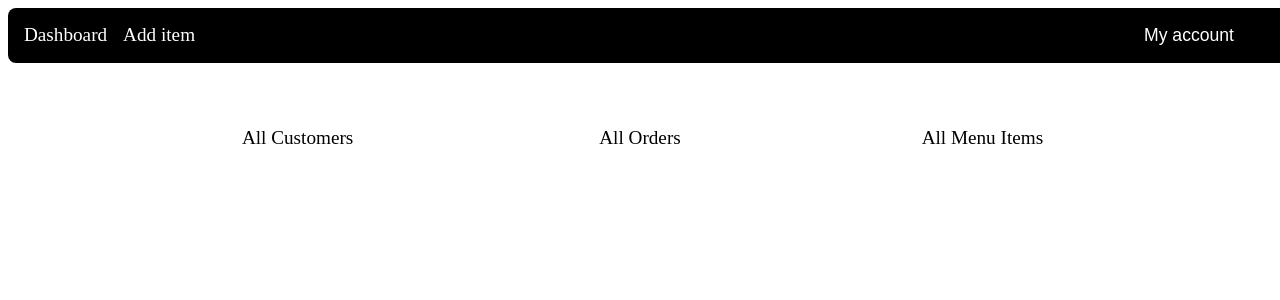
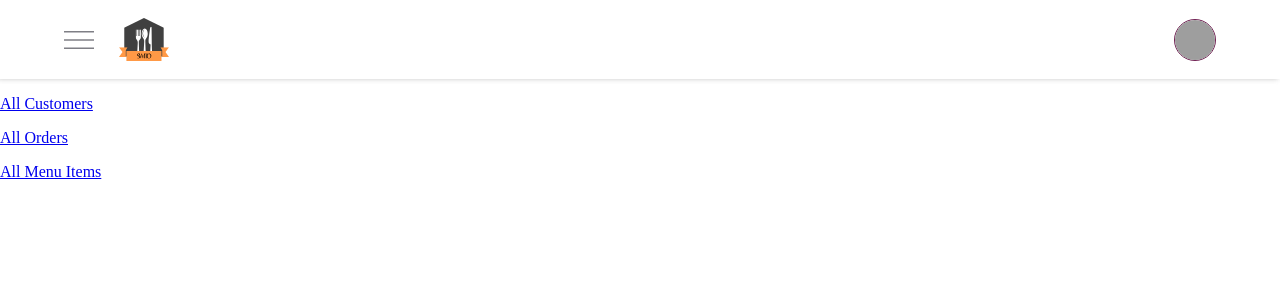
Before and after one commit to ASHIK11ab/swito, a Flask app: page /admin in a window 1280 px wide. Shown: the top 300 px of the page. Run offline with Flask 2, Linux system fonts and the light colour scheme; the visitor is signed in with stand-in values (Sample User, id 1); parts of the project's set-up code (start-up, migrations or seed data) failed here and were passed over; grey boxes are pictures that could not be loaded.

Commit message:
updated admin layout admin_layout.html

```diff
--- a/templates/admin_layout.html
+++ b/templates/admin_layout.html
@@ -3,22 +3,119 @@
 <head>
   <meta charset="UTF-8">
   <meta name="viewport" content="width=device-width, initial-scale=1.0">
-  <link rel="stylesheet" href="{{ url_for('static', filename = 'css/styles.css') }}">
-  <title>{% block title %} {% endblock %}</title>
+  <link rel="stylesheet" href="{{ url_for('static', filename = 'css/app-header.css') }}">
+  <link rel="stylesheet" href="{{ url_for('static', filename = 'css/app-sidebar.css') }}">
+  <link rel="stylesheet" href="{{ url_for('static', filename='css/app-mobile-nav.css') }}">
+  <title> {% block title %} {% endblock %}</title>
 </head>
 <body>
-  <div class="nav">
-    <a href="{{ url_for('admin') }}">Dashboard</a>
-    <a href="{{ url_for('add_item') }} " id="add-item">Add item</a>
-    <div class="dropdown">
-      <button  id="my-account" onclick="display_dropdown()" >My account</button>
-      <div class="close" id="content">
-        <p>{{ session['user'] }}</p><hr>
-        <p><a href="{{ url_for('logout') }}" class="clickable">Logout</a></p>
+  <header class="app-header">
+    <div class="container">
+      <div class="left-nav">
+        <i class="icon ham-menu-icon" id="sidebar-toggle-btn"></i>
+        <div class="brand-logo">
+          <img src="{{ url_for('static', filename='icons/logo.svg') }}"
+            alt="Swito app logo with knife and fork">
+        </div>
+      </div>
+
+      <div class="right-nav">
+        <div class="user">
+          <img src="https://avatars.githubusercontent.com/u/58099865?v=4"
+            alt="Swito user profile picture">
+        </div>
       </div>
     </div>
-  </div>
+  </header>
+
+  <nav class="mobile-navbar">
+    <a href="#home">
+      <i class="icon home-icon"></i>
+      <span>Home</span>
+    </a>
+    <a href="#products">
+      <i class="icon search-icon"></i>
+      <span>Search</span>
+    </a>
+    <a href="#products">
+      <i class="icon cart-icon"></i>
+      <span>Cart</span>
+    </a>
+    <a href="#contact" id="mobile-sidebar-toggle-btn">
+      <i class="icon ham-menu-icon"></i>
+      <span>Menu</span>
+    </a>
+  </nav>
+
+  <aside class="sidebar" id="app-sidebar">
+    <div class="sidebar-container">
+      <section class="sidebar-header">
+        <h2>Hello {{ session["user"] }}</h2>
+        <i class="icon close-btn-icon" id="sidebar-close-btn"></i>
+      </section>
+      <section class="sidebar-section top-section">
+        <div class="links">
+          <a href="#">
+            <i class="icon home-icon"></i>
+            Overview
+          </a>
+        </div>
+      </section>
+      <section class="sidebar-section">
+        <div class="links">
+          <a href="#">
+            <i class="icon ticket-icon"></i>
+            Manage Products
+          </a>
+          <a href="#">
+            <i class="icon announcement-icon"></i>
+            Manage Customers
+          </a>
+        </div>
+      </section>
+      <section class="sidebar-section">
+        <div class="links">
+          <a href="#">
+            <i class="icon cart-icon"></i>
+            Sales Statistics
+          </a>
+          <a href="#">
+            <i class="icon order-icon"></i>
+            Order Statistics
+          </a>
+        </div>
+      </section>
+      <section class="sidebar-section">
+        <div class="links">
+          <a href="#">
+            <i class="icon ticket-icon"></i>
+            Manage Tickets
+          </a>
+          <a href="#">
+            <i class="icon announcement-icon"></i>
+            Manage Announcement
+          </a>
+        </div>
+      </section>
+      <section class="sidebar-section">
+        <div class="links">
+          <a href="#">
+            <i class="icon account-icon"></i>
+            My Account
+          </a>
+          <a href="#">
+            <i class="icon logout-icon"></i>
+            Sign Out
+          </a>
+        </div>
+      </section>
+    </div>
+  </aside>
+
   {% block body %} {% endblock %}
-  <script src="{{ url_for('static', filename = 'js/main.js') }}"></script>
+
+  <script src="{{ url_for('static', filename='js/dashboard.js') }}"></script>
+
+  {% block script %} {% endblock %}
 </body>
 </html>
```
